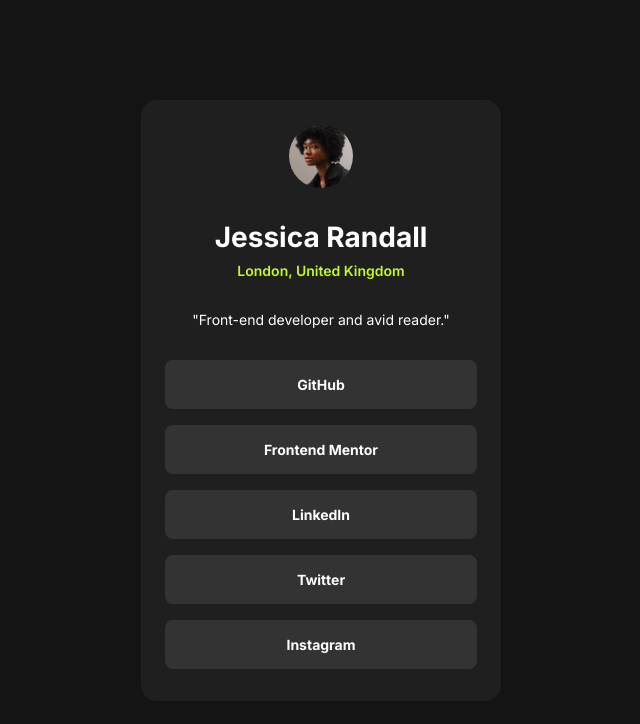
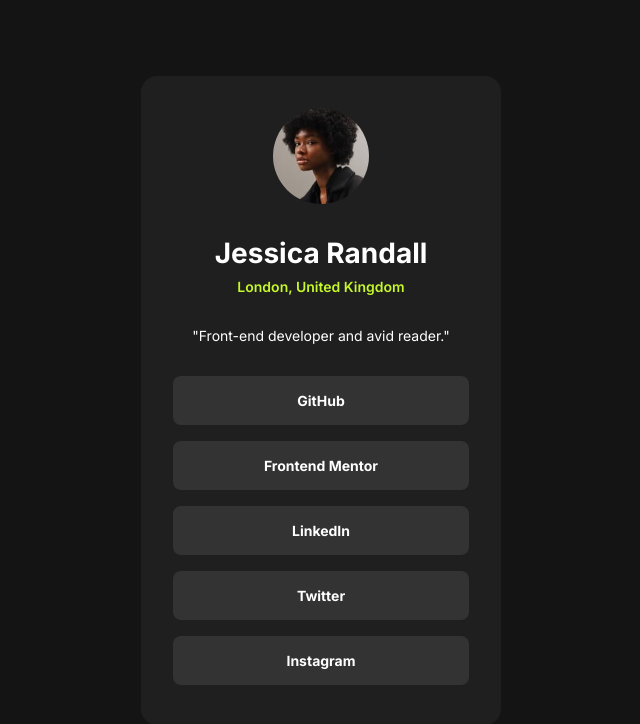
Before and after one commit to stezor/social-links-profile, a plain HTML site: page index.html in a window 1280 px wide. Shown: the whole page, without its empty margins (319-959 px from the left). Drawn offline with Linux system fonts and the light colour scheme.

Commit message:
First code revision. Profile image size changed.

```diff
--- a/style.css
+++ b/style.css
@@ -32,13 +32,13 @@
   width: 90%;
   max-width: 360px;
   border-radius: 16px;
-  padding: 24px;
+  padding: 32px;
   background-color: var(--grey-800);
 }
 
 .social-links-profile__image {
-  height: 64px;
-  width: 64px;
+  height: 96px;
+  width: 96px;
   border-radius: 50%;
   background-color: var(--grey-700);
   background-image: url("./assets/images/avatar-jessica.jpeg");
```
